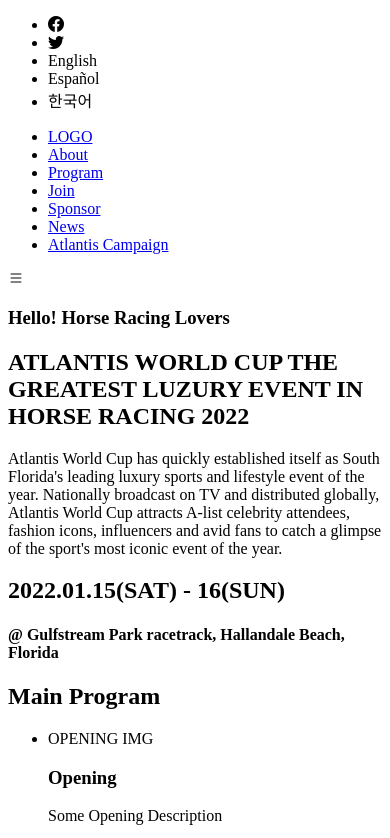
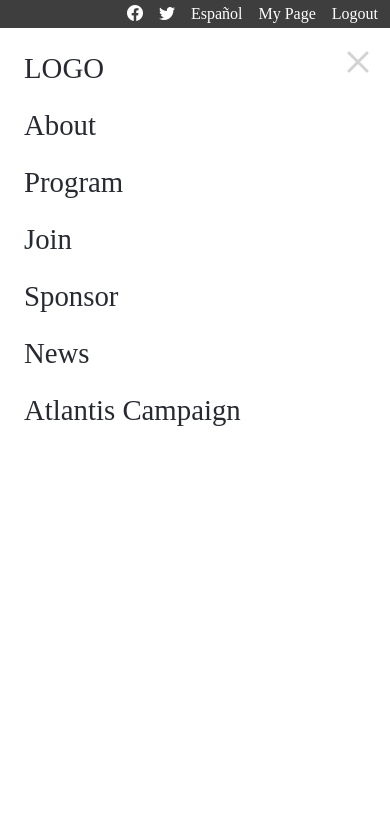
Before and after one commit to rskinnerc/capstone-project-1, a website: page index.html in a window 390 px wide. Shown: the top 838 px of the page. Drawn offline with nearby package versions, Linux system fonts and the light colour scheme.

Commit message:
Add basic styles to the menu for mobile

```diff
--- a/index.html
+++ b/index.html
@@ -6,18 +6,20 @@
   <meta http-equiv="X-UA-Compatible" content="IE=edge">
   <meta name="viewport" content="width=device-width, initial-scale=1.0">
   <link rel="stylesheet" href="https://cdn.jsdelivr.net/npm/bootstrap-icons@1.8.1/font/bootstrap-icons.css">
+  <link rel="stylesheet" href="style.css">
   <title>Atlantis World Cup 2022</title>
 </head>
 
 <body>
   <header>
     <ul>
-      <li><i class="bi bi-facebook"></i></li>
-      <li><i class="bi bi-twitter"></i></li>
-      <li>English</li>
-      <li>Español</li>
-      <li>한국어</li>
+      <li><a href=""><i class="bi bi-facebook"></i></a></li>
+      <li><a href=""><i class="bi bi-twitter"></a></i></li>
+      <li><a href="">Español</a></li>
+      <li><a href="">My Page</a></li>
+      <li><a href="">Logout</a></li>
     </ul>
+    <i class="bi bi-x close-menu"></i>
     <nav>
       <ul>
         <li><a href="/">LOGO</a></li>
--- /dev/null
+++ b/style.css
@@ -0,0 +1,63 @@
+* {
+  margin: 0;
+  padding: 0;
+  box-sizing: border-box;
+}
+
+li {
+  list-style: none;
+}
+
+header {
+  height: 100vh;
+  /* position: absolute; */
+  background-color: white;
+}
+
+header > ul {
+  display: flex;
+  background-color: #3e3e3e;
+  justify-content: end;
+  align-items: center;
+  gap: 16px;
+  padding: 0 12px;
+  height: 28px;
+}
+
+header > ul a {
+  text-decoration: none;
+  color: white;
+}
+
+header > ul a:hover {
+  color: #d3d3d3;
+}
+
+header .close-menu {
+  float: right;
+  font-size: 3em;
+  margin: 8px;
+  color: #d3d3d3;
+  cursor: pointer;
+}
+
+header nav {
+  padding: 24px 24px;
+}
+
+header nav a {
+  color: #272a31;
+  text-decoration: none;
+  font-size: 1.8em;
+}
+
+header nav a.active {
+  color: #ee523c
+}
+
+header nav > ul {
+  display: flex;
+  flex-direction: column;
+  justify-content: space-between;
+  gap: 24px;
+}
```
